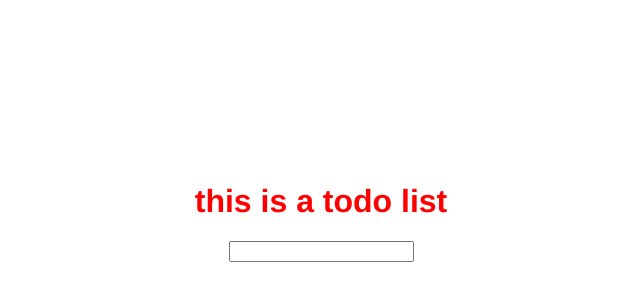
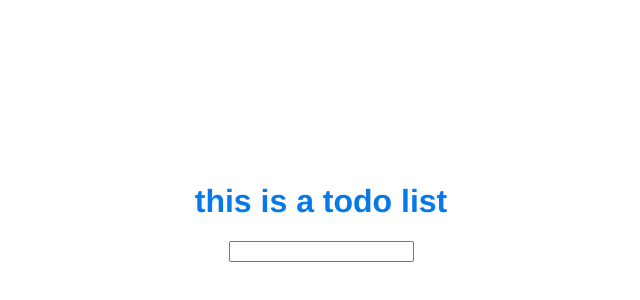
Before and after one commit to zhaoqiyin/learn_VUE_to_do_list, a Vue app in the folder my-project2/: page / in a window 1280 px wide. Shown: the part 198-498 px from the top of the page, without its empty margins (319-959 px from the left). Built offline with nearby package versions, Linux system fonts and the light colour scheme.

Commit message:
Revert "change color"
This reverts commit e2a089343b2f50524afad3267484e2b02d32bb0d.

```diff
--- a/my-project2/src/App.vue
+++ b/my-project2/src/App.vue
@@ -65,7 +65,7 @@ body{
   -webkit-font-smoothing: antialiased;/*针对图标字体进行抗锯齿渲染。*/
   -moz-osx-font-smoothing: grayscale;/*Firefox implements a similar property, but with different values: -moz-osx-font-smoothing. It only works on Mac OS X/macOS.*/
   text-align: center;
-  color: #ff0000;
+  color: #0879eb;
   margin-top: 20px;
 }
 </style>
```
